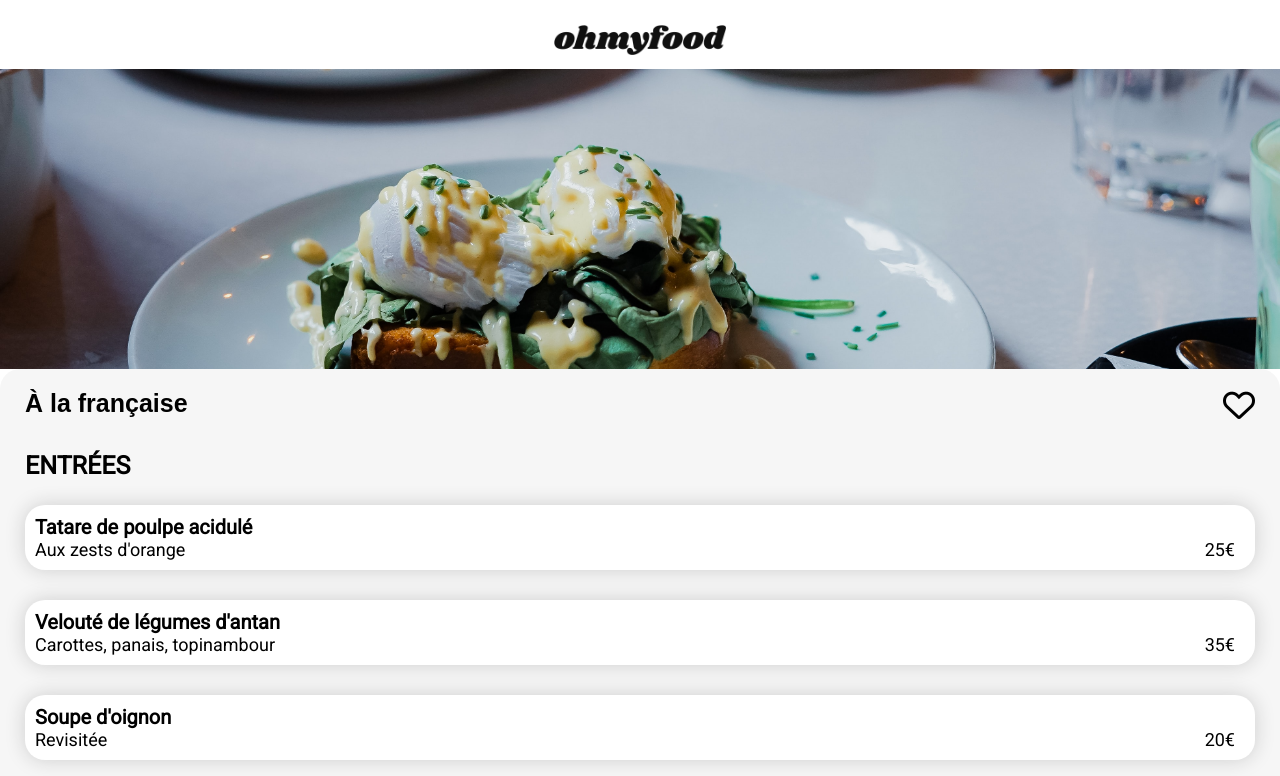
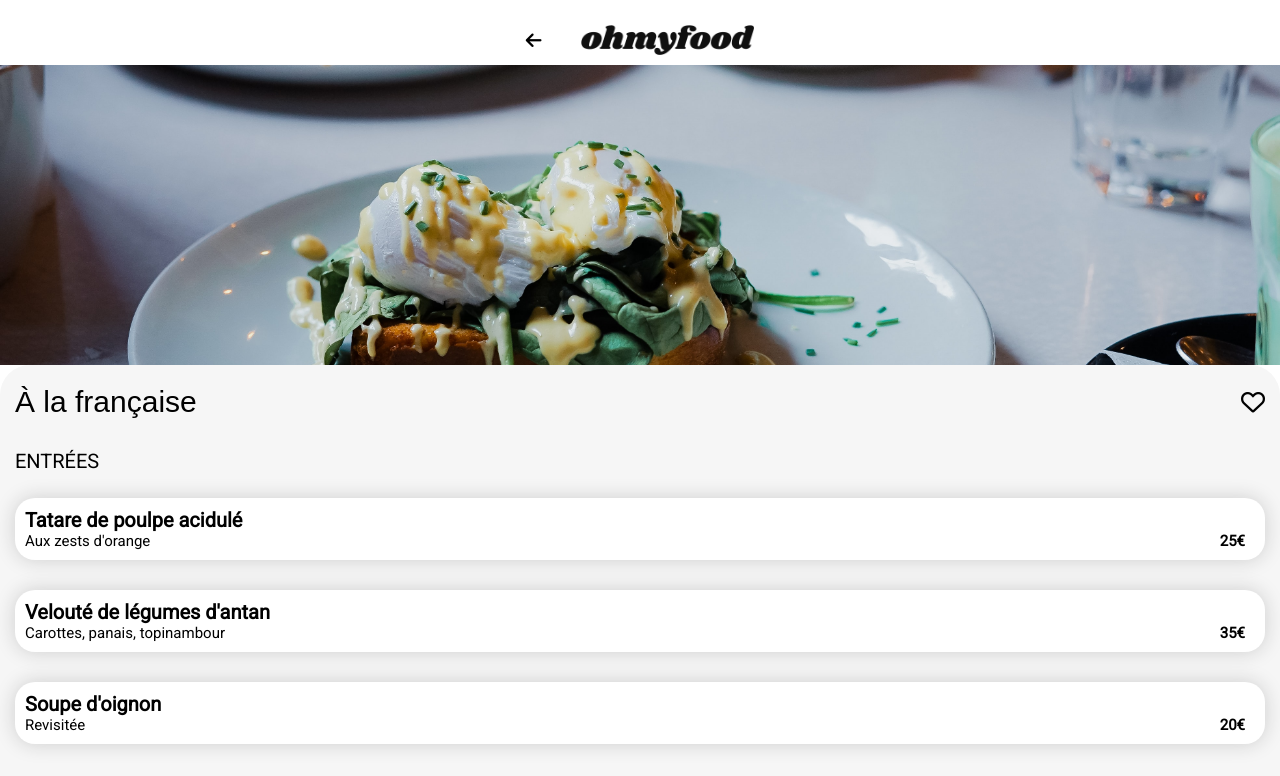
Before and after one commit to CedricMlg/P3Ohmyfood, a website: page a-la-francaise.html in a window 1280 px wide. Shown: the top 776 px of the page. Drawn offline with Linux system fonts and the light colour scheme; a web font is replaced by a local one.

Commit message:
Ajout de class, ajout fleche typo pages menus

```diff
--- a/a-la-francaise.html
+++ b/a-la-francaise.html
@@ -18,8 +18,9 @@
 
   <body>
     <header>
-      <div class="block-logo">
-        <a href="./index.html">
+      <div>
+        <a class="block-logo" href="./index.html">
+          <i class="block-logo__icon fas fa-arrow-left"></i>
           <img
             class="block-logo__logo"
             src="./public/images/logo/ohmyfood.png"
@@ -41,7 +42,7 @@
         <div>
           <div class="block-menu__restau">
             <h1 class="block-menu__titre">À la française</h1>
-            <i class="block-restaurants__icon fa-regular fa-heart fa-2x"></i>
+            <i class="block-restaurants__icon fa-regular fa-heart fa-xl"></i>
           </div>
           <div class="block-menu__choix" id="entrees">
             <h2>ENTRÉES</h2>
--- a/sass/base/_typography.scss
+++ b/sass/base/_typography.scss
@@ -27,10 +27,28 @@ a {
 }
 
 .block-menu {
+  &__titre {
+    font-size: 30px;
+    font-weight: normal;
+  }
+  &__choix {
+    &> h2 {
+      font-size: 20px;
+      font-weight: normal;
+    }
+  }
   &__plats {
     &> h3 {
       font-weight: bold;
       font-size: 20px;
     }
+    &> p {
+      font-size: 15px;
+    }
+  }
+  &__prix {
+    &> p {
+      font-size: 15px;
+    }
   }
 }
--- a/sass/main.scss
+++ b/sass/main.scss
@@ -35,6 +35,10 @@ a {
 .block-logo {
   display: flex;
   justify-content: center;
+  align-items: center;
+  &__icon {
+    margin: 15px 40px 0 0;
+  }
   &__logo {
     margin: 25px 0 10px 0;
     height: 30px;
@@ -67,11 +71,12 @@ a {
 
 .block-menu {
   background-color: #f6f6f6;
-  border-radius: 20px 20px 20px 20px;
-  padding: 0 25px 0 25px;
+  border-radius: 30px 30px 0 0;
+  padding: 0 15px 0 15px;
   &__restau {
     display: flex;
     flex-direction: row;
+    align-items: center;
     justify-content: space-between;
     padding: 20px 0 10px 0;
   }
@@ -94,6 +99,9 @@ a {
     padding: 10px 20px 10px 10px;
     margin: 15px 0;
     box-shadow: 0px 0px 20px 0px #1d1d1d2e;
+  }
+  &__prix {
+    font-weight: bold;
   }
   &__container-btn {
     display: flex;
```
Also changed, not shown: la-note-enchantee.html (+4 -3 lines), la-palette-du-gout.html (+4 -3 lines), le-delice-des-sens.html (+4 -3 lines), public/css/style.css, 1 other file.
